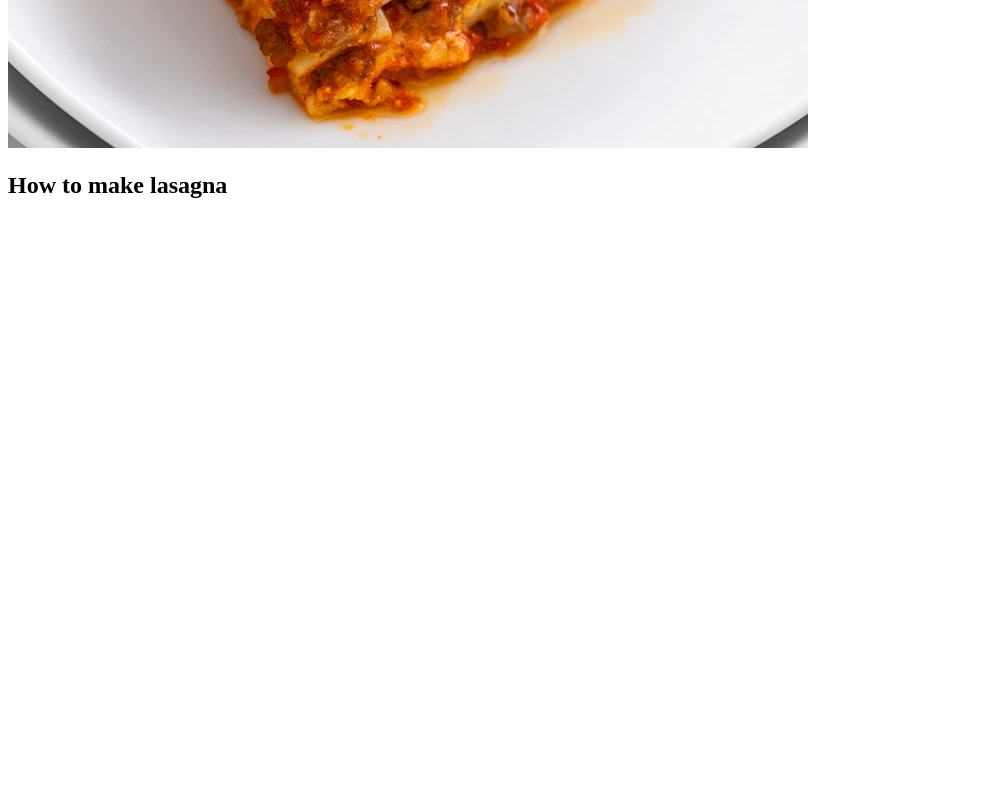
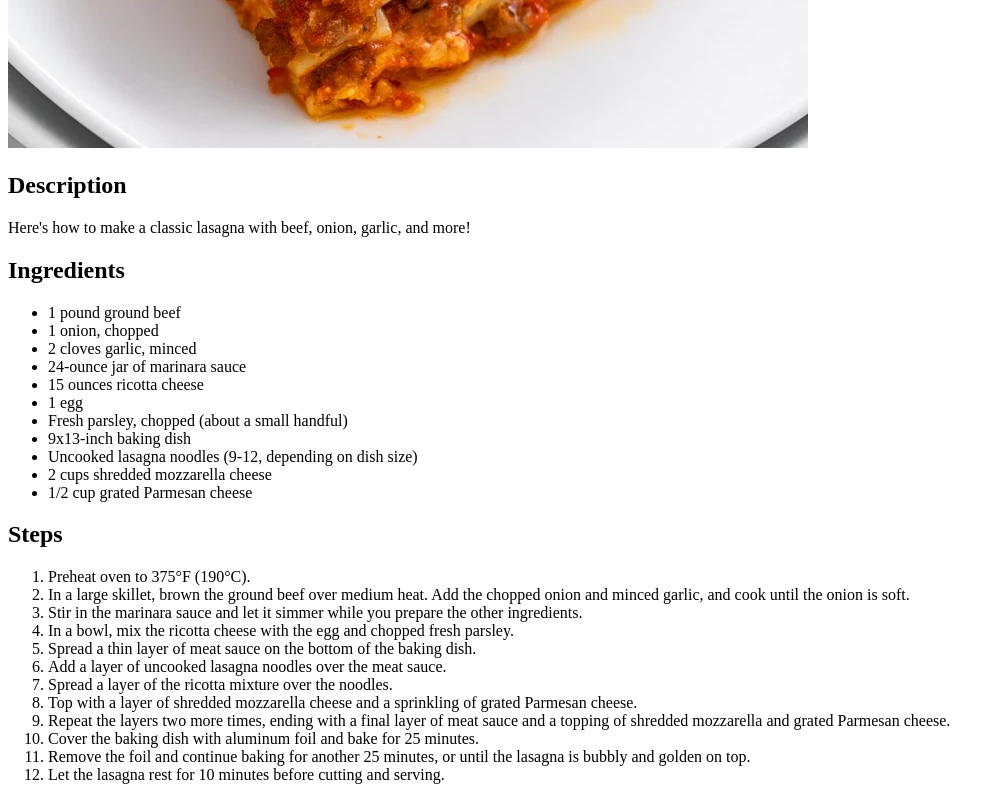
Before and after one commit to leonlinsx/odin-recipes, a plain HTML site: page recipes/lasagna.html in a window 1280 px wide. Shown: the part 532-1332 px from the top of the page, without its empty margins (0-1001 px from the left). Before the commit the page ends 800 px from the top, so only its background shows below. Drawn offline with Linux system fonts and the light colour scheme.

Commit message:
add ingredients and steps

```diff
--- a/recipes/lasagna.html
+++ b/recipes/lasagna.html
@@ -11,7 +11,43 @@
     </h1>
     <img src="../img/lasagna.jpg">
     <h2>
-        How to make lasagna
+        Description
     </h2>
+        <p>
+            Here's how to make a classic lasagna with beef, onion, garlic, and more!
+        </p>
+    <h2>
+        Ingredients
+    </h2>
+        <ul>
+            <li>1 pound ground beef</li>
+            <li>1 onion, chopped</li>
+            <li>2 cloves garlic, minced</li>
+            <li>24-ounce jar of marinara sauce</li>
+            <li>15 ounces ricotta cheese</li>
+            <li>1 egg</li>
+            <li>Fresh parsley, chopped (about a small handful)</li>
+            <li>9x13-inch baking dish</li>
+            <li>Uncooked lasagna noodles (9-12, depending on dish size)</li>
+            <li>2 cups shredded mozzarella cheese</li>
+            <li>1/2 cup grated Parmesan cheese</li>
+        </ul>
+    <h2>
+        Steps
+    </h2>
+        <ol>
+            <li>Preheat oven to 375°F (190°C).</li>
+            <li>In a large skillet, brown the ground beef over medium heat. Add the chopped onion and minced garlic, and cook until the onion is soft.</li>
+            <li>Stir in the marinara sauce and let it simmer while you prepare the other ingredients.</li>
+            <li>In a bowl, mix the ricotta cheese with the egg and chopped fresh parsley.</li>
+            <li>Spread a thin layer of meat sauce on the bottom of the baking dish.</li>
+            <li>Add a layer of uncooked lasagna noodles over the meat sauce.</li>
+            <li>Spread a layer of the ricotta mixture over the noodles.</li>
+            <li>Top with a layer of shredded mozzarella cheese and a sprinkling of grated Parmesan cheese.</li>
+            <li>Repeat the layers two more times, ending with a final layer of meat sauce and a topping of shredded mozzarella and grated Parmesan cheese.</li>
+            <li>Cover the baking dish with aluminum foil and bake for 25 minutes.</li>
+            <li>Remove the foil and continue baking for another 25 minutes, or until the lasagna is bubbly and golden on top.</li>
+            <li>Let the lasagna rest for 10 minutes before cutting and serving.</li>
+        </ol>
 </body>
 </html>
```
Also changed, not shown: index.html (+1 -1 lines).
